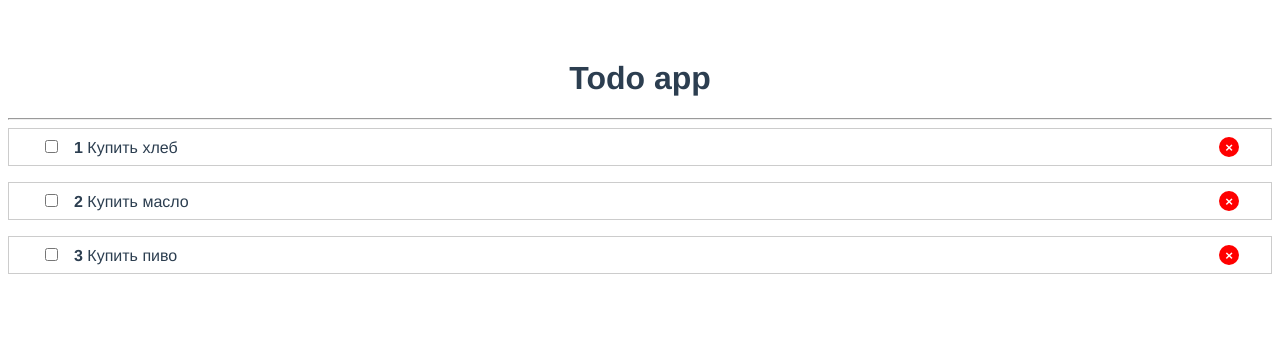
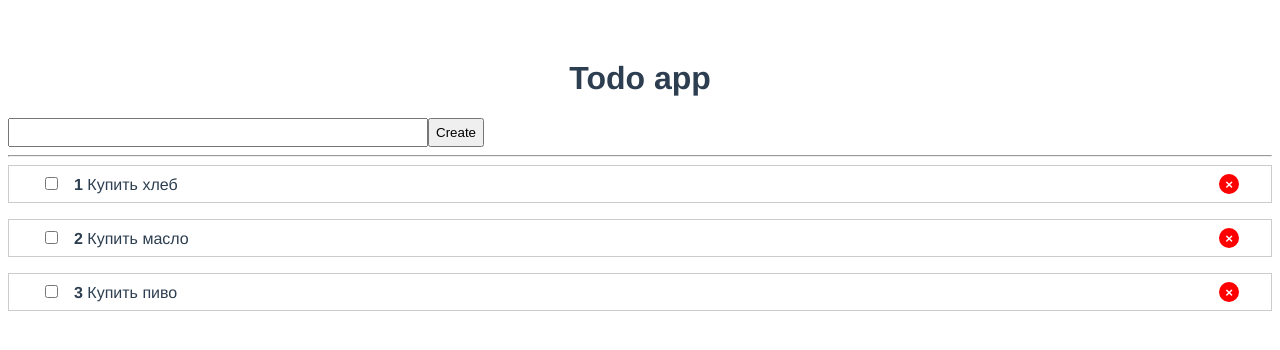
Before and after one commit to YmNIK13/vue-50min, a Vue app: page / in a window 1280 px wide. Shown: the top 350 px of the page. Built offline with nearby package versions, Linux system fonts and the light colour scheme.

Commit message:
реализация добавления новых заданий

```diff
--- a/src/App.vue
+++ b/src/App.vue
@@ -1,6 +1,9 @@
 <template>
 	<div id="app">
 		<h1>Todo app</h1>
+		<AddTodo
+				@add-todo="addTodo"
+		/>
 		<hr/>
 		<TodoList
 				v-bind:todos="todos"
@@ -11,6 +14,7 @@
 
 <script>
     import TodoList from '@/components/TodoList'
+    import AddTodo from '@/components/AddTodo'
 
     export default {
         name: 'App',
@@ -24,12 +28,16 @@
             }
         },
         components: {
-            TodoList
+            TodoList,
+            AddTodo,
         },
         methods: {
             removeTodo(id) {
                 this.todos = this.todos.filter(t => t.id !== id)
+            },
 
+            addTodo(todo) {
+                this.todos.push(todo)
             }
         }
     }
--- /dev/null
+++ b/src/components/AddTodo.vue
@@ -0,0 +1,42 @@
+<template>
+	<form @submit.prevent="onSubmit">
+		<input type="text" v-model="title"/>
+		<button type="submit">Create</button>
+	</form>
+</template>
+
+<script>
+    export default {
+        data() {
+            return {
+                title: ''
+            }
+        },
+        methods: {
+            onSubmit() {
+                console.log('submit')
+	            if(this.title.trim()){
+	                const newTodo = {
+	                    id: Date.now(),
+		                title: this.title,
+		                completed: false,
+	                }
+
+	                this.$emit('add-todo', newTodo)
+		            this.title = ''
+	            }
+            }
+        }
+    }
+</script>
+
+<style scoped>
+	form {
+		display: flex
+	}
+
+	input {
+		width: 400px;
+		padding: 5px 8px;
+	}
+</style>
--- a/src/components/TodoItem.vue
+++ b/src/components/TodoItem.vue
@@ -2,7 +2,7 @@
 	<li>
 		<span v-bind:class="{done: todo.completed}">
 			<input type="checkbox" v-on:change="todo.completed = !todo.completed">
-			<strong>{{ todo.id }}</strong>
+			<strong>{{ index +1 }}</strong>
 			{{ todo.title }}
 		</span>
 		<button class="rm" v-on:click="$emit('remove-todo', todo.id)">&times;</button>
@@ -15,7 +15,8 @@
             todo: { // валидируем тип полученных данных
                 type: Object,
                 required: true,
-            }
+            },
+            index : Number
         }
     }
 </script>
--- a/src/components/TodoList.vue
+++ b/src/components/TodoList.vue
@@ -2,11 +2,13 @@
 	<div>
 		<ul>
 			<TodoItem
-					v-for="todo of todos"
+					v-for="(todo, i) of todos"
 					v-bind:todo="todo"
+					v-bind:index="i"
 					v-on:remove-todo="removeTodo"
 
 			/>
+
 		</ul>
 	</div>
 </template>
@@ -17,7 +19,7 @@
     export default {
         props: ['todos'],
         components: {
-            TodoItem
+            TodoItem,
         },
         methods: {
             removeTodo(id) {
```
